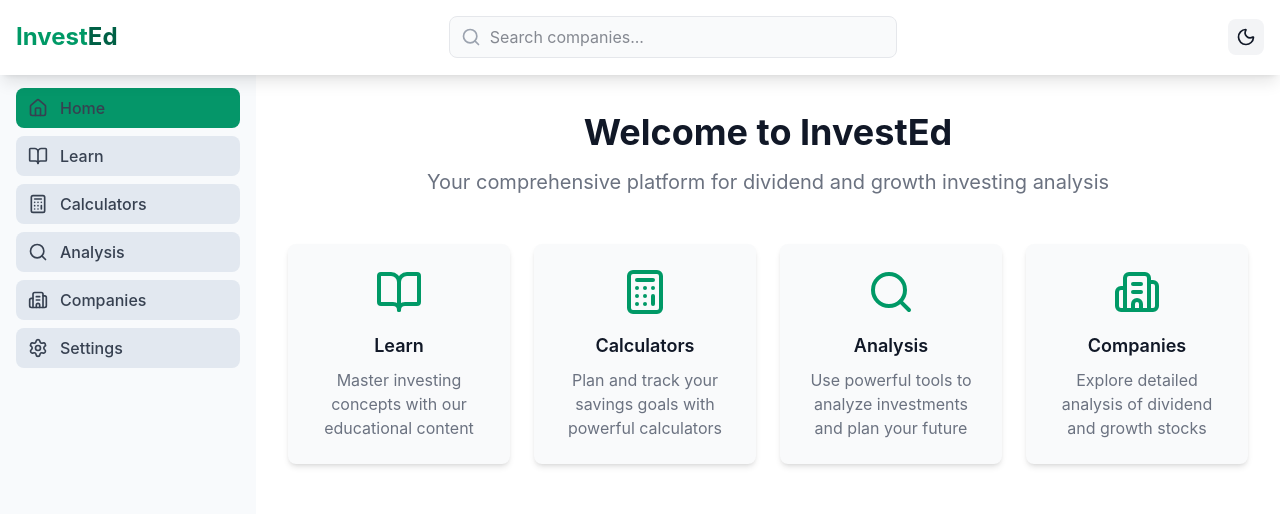
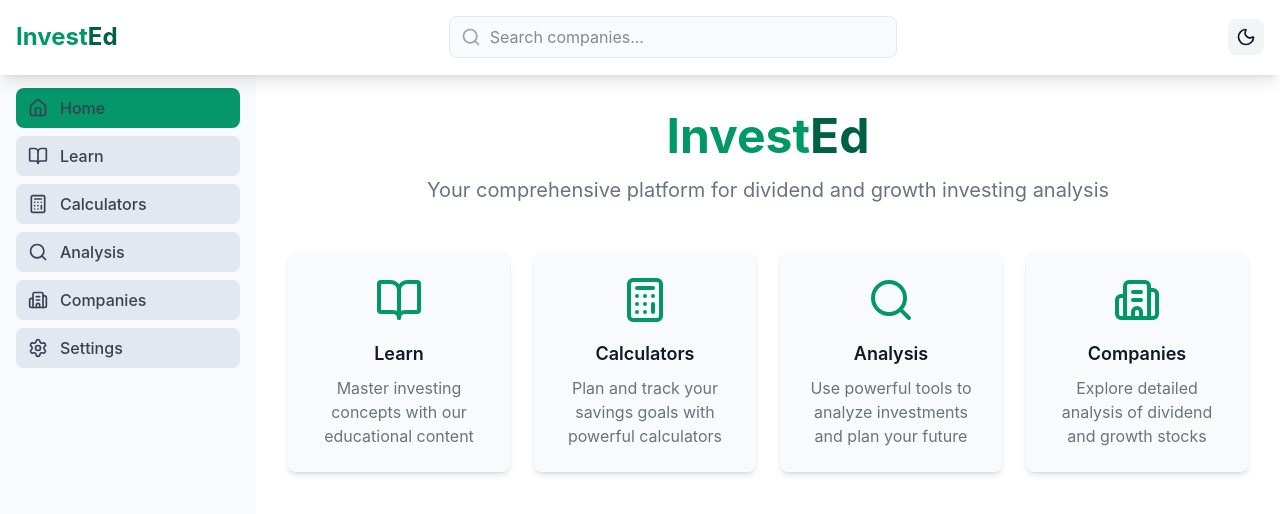
Before and after one commit to samuel-kar/invest-ed, a React (Vite) app in the folder frontend/: page / in a window 1280 px wide. Shown: the top 514 px of the page. Built offline with nearby package versions, Linux system fonts and the light colour scheme.

Commit message:
change a header on homepage

```diff
--- a/frontend/src/components/HomePage.tsx
+++ b/frontend/src/components/HomePage.tsx
@@ -10,11 +10,9 @@ export default function HomePage() {
     >
       <div className="max-w-7xl mx-auto px-4 sm:px-6 lg:px-8 py-8">
         <div className="text-center">
-          <h1
-            className="text-4xl font-bold mb-4"
-            style={{ color: 'var(--text-primary)' }}
-          >
-            Welcome to InvestEd
+          <h1 className="text-5xl font-bold mb-4">
+            <span className="text-emerald-600">Invest</span>
+            <span className="text-emerald-800">Ed</span>
           </h1>
           <p
             className="text-xl mb-8"
```
